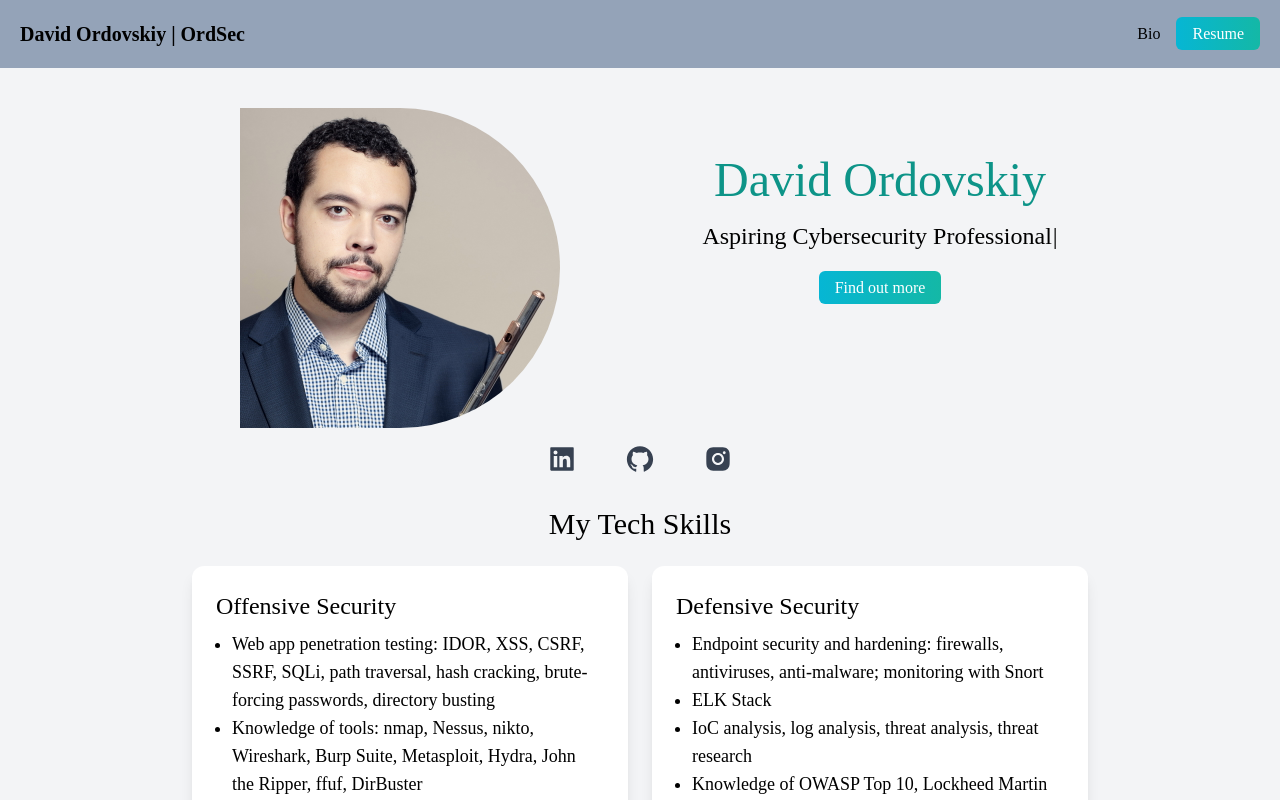
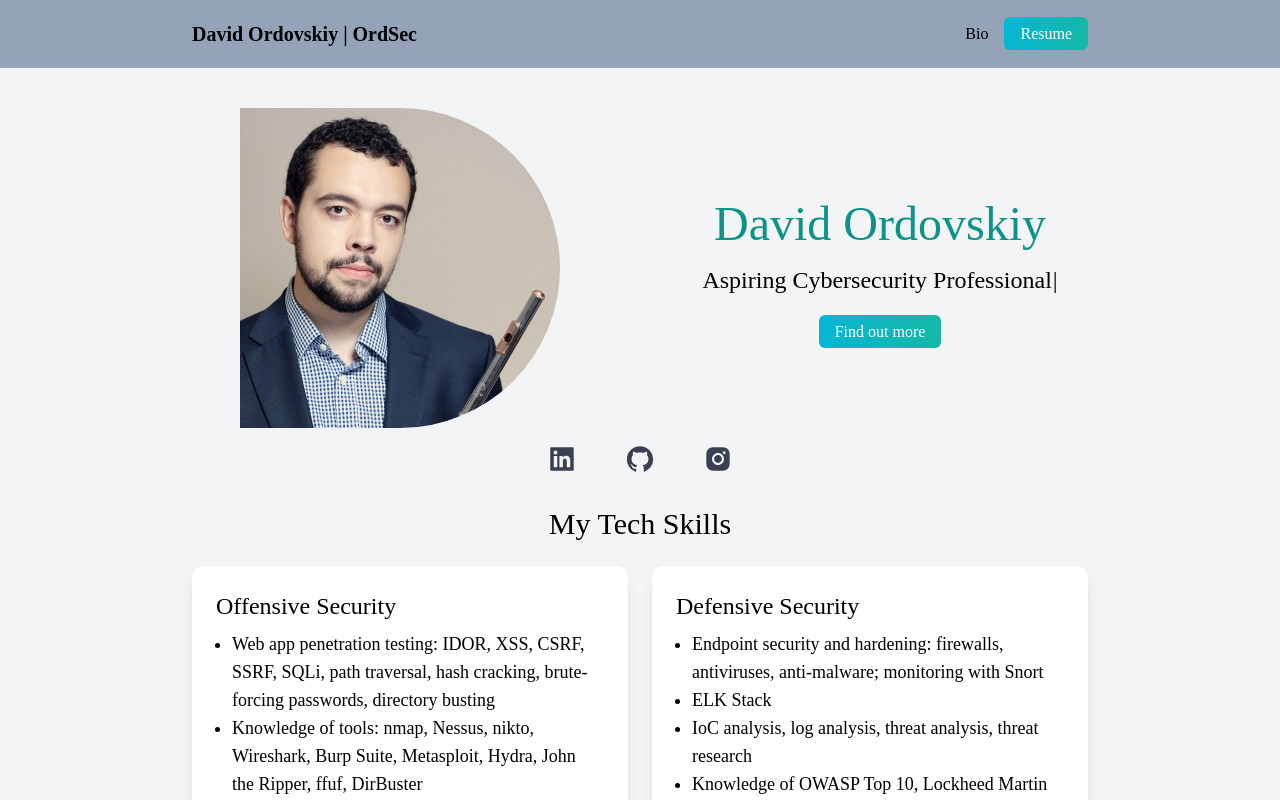
Before and after one commit to ordsec/ordsec-tech-next, a Next.js app: page / in a window 1280 px wide. Built offline with nearby package versions, Linux system fonts and the light colour scheme; a web font is replaced by a local one.

Commit message:
adjust responsive styling

```diff
--- a/components/Navbar.js
+++ b/components/Navbar.js
@@ -5,7 +5,7 @@ import LinkButton from './LinkButton';
 
 const Navbar = () => {
   return (
-    <nav className="bg-slate-400 px-5 py-5 flex justify-between w-full">
+    <nav className="bg-slate-400 px-5 py-5 flex justify-between w-full lg:px-48">
       <h1 className="text-md font-semibold md:text-xl"><Link href="/">David Ordovskiy | OrdSec</Link></h1>
       <ul className="flex items-center">
         <li><Link href="/bio">Bio</Link></li>
--- a/pages/api/hello.js
+++ /dev/null
@@ -1,5 +0,0 @@
-// Next.js API route support: https://nextjs.org/docs/api-routes/introduction
-
-export default function handler(req, res) {
-  res.status(200).json({ name: 'John Doe' })
-}
--- a/pages/index.js
+++ b/pages/index.js
@@ -21,7 +21,7 @@ export default function Home() {
 
         <section>
           {/* headshot, header, social */}
-          <div className="flex flex-col lg:flex-row lg:flex-wrap lg:justify-between">
+          <div className="flex flex-col lg:flex-row lg:flex-wrap lg:justify-between items-center">
             <div className="flex justify-center lg:basis-1/3 lg:flex-1">
               <img className="rounded-r-full w-60 md:w-80" src="/img/headshot.jpg" alt="" />
             </div>
```
